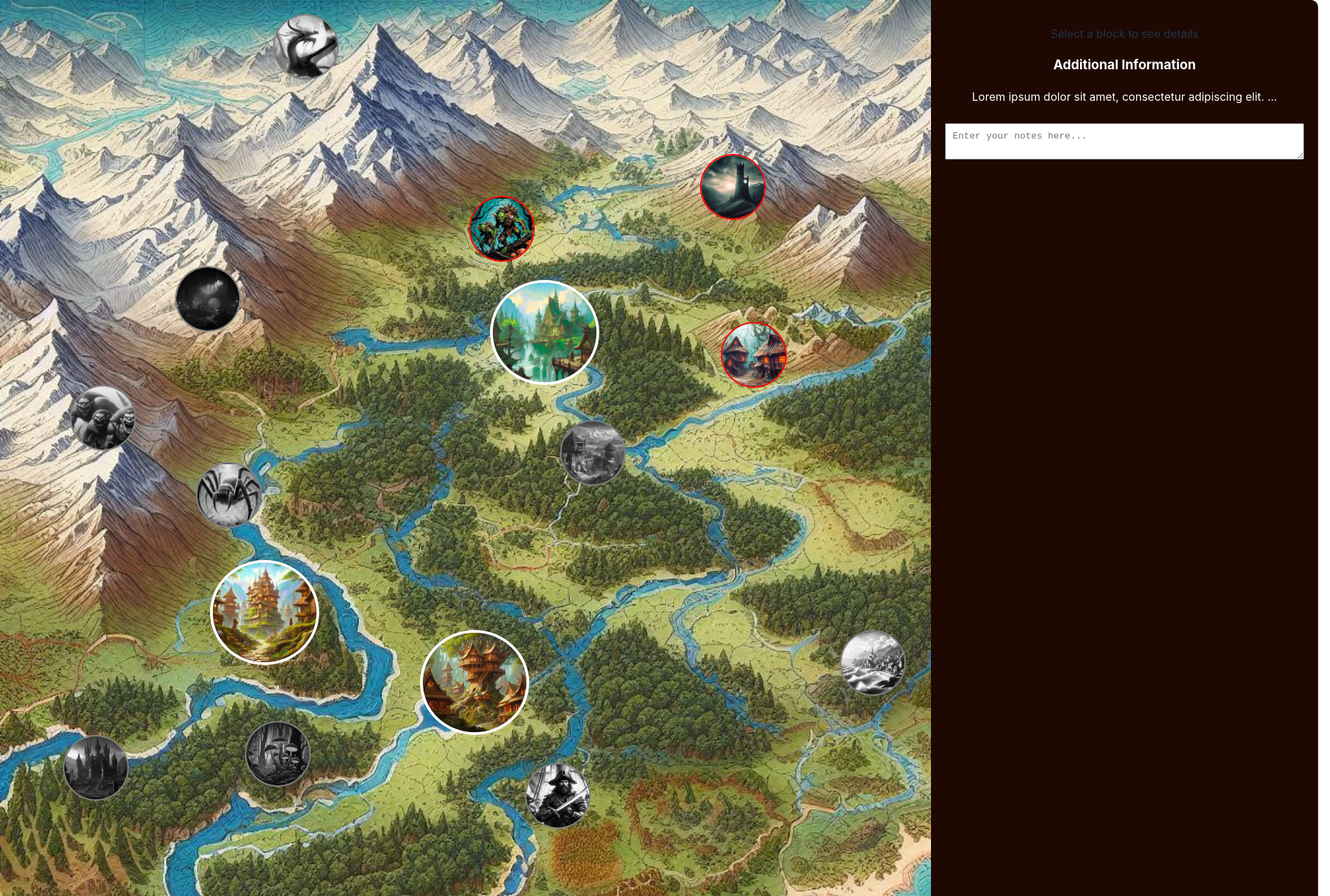
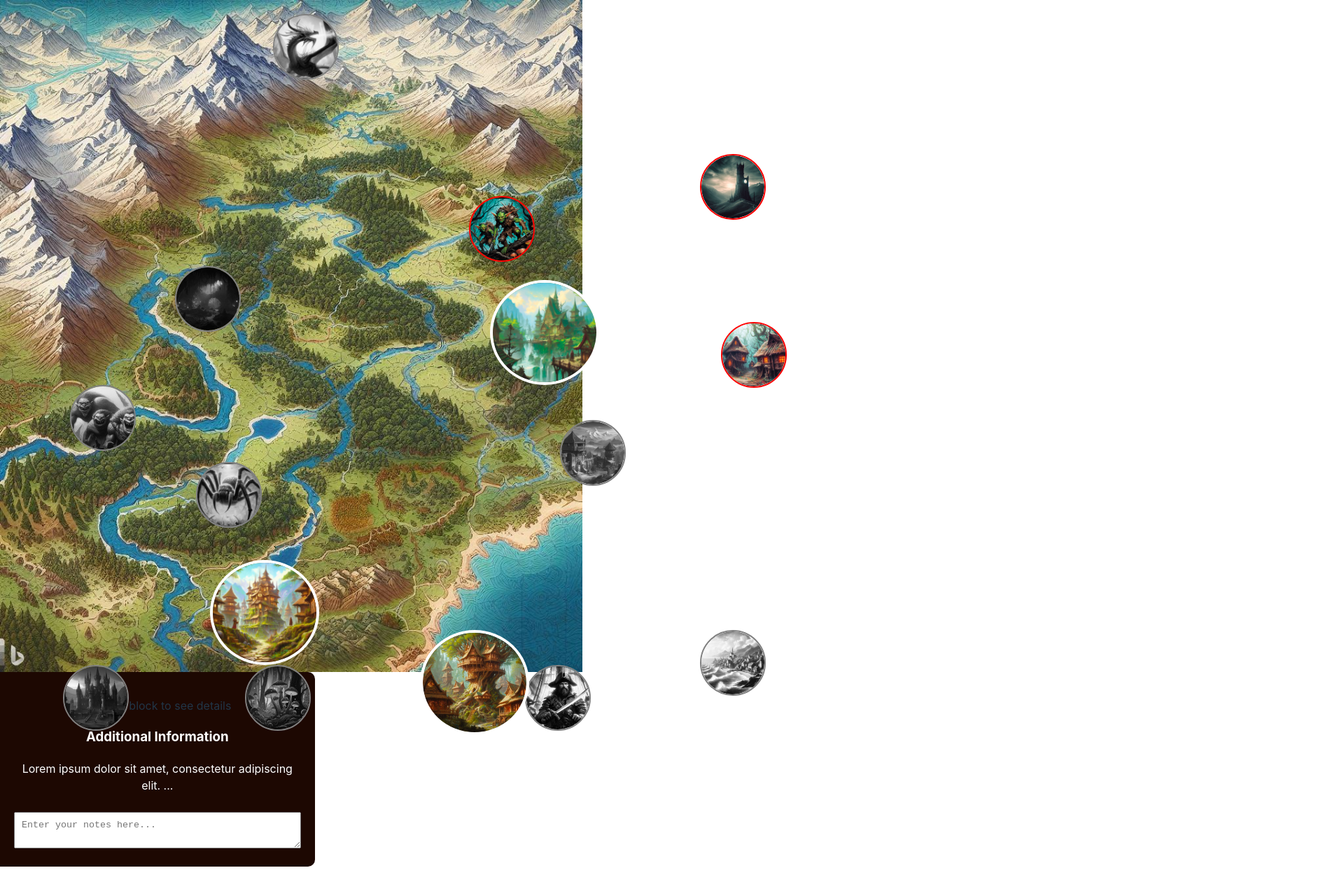
Before and after one commit to Aarwyn-Solutions/sylvan_bastion_defence_react, a React (Vite) app: page / in a window 1280 px wide. Shown: the top 1280 px of the page at 70% size, 1900 px wide, since content can reach past the window. After the commit the page ends 1238 px from the top, so only its background shows below. Built offline with nearby package versions, Linux system fonts and the light colour scheme.

Commit message:
try change

```diff
--- a/src/App.tsx
+++ b/src/App.tsx
@@ -12,7 +12,9 @@ const App: React.FC = () => {
   const appStyles: React.CSSProperties = {
     display: "flex",
     flexWrap: "wrap",
-    width: "1900px",
+    // width: "1900px",
+    width: window.innerWidth,
+    height: window.innerHeight,
   };
 
   const handleBlockClick = (info: BastionInfo | DungeonInfo) => {
--- a/src/components/Map.tsx
+++ b/src/components/Map.tsx
@@ -13,13 +13,21 @@ const Map: React.FC<MapProps> = ({ imageUrl, onBlockClick }) => {
   const mapStyles: React.CSSProperties = {
     backgroundImage: `url(${imageUrl})`,
     backgroundSize: "cover",
-    width: "100%",
-    height: "200vh",
+    // backgroundSize: "contain",
+    // width: "70%",
+    height: "120vh",
+    // height: window.innerHeight,
+    // height: window.innerHeight,
+    width: window.innerWidth,
+
+    // width: "900px",
+    // height: "900px",
+    // height: "100%",
     position: "relative",
     display: "grid",
     gridTemplateColumns: "repeat(5, 1fr)",
     gridGap: "10px",
-    flex: "0 0 70%",
+    flex: "0 0 65%",
   };
 
   const checkIndex = index => {
--- a/src/components/Menu.tsx
+++ b/src/components/Menu.tsx
@@ -13,7 +13,8 @@ const Menu: React.FC<MenuProps> = ({ selectedBlock }) => {
     backgroundColor: "#1d0802",
     padding: "20px",
     borderRadius: "0 10px 10px 0",
-    width: "27%",
+    // width: "27%",
+    width: "32%",
   };
 
   const sideMenuStyle: React.CSSProperties = {
--- a/src/index.css
+++ b/src/index.css
@@ -159,18 +159,19 @@ canvas {
 #dungeon-block-5 {
   position: absolute;
   left: 750px;
-  top: 1090px;
+  top: 950px;
 }
 
 #dungeon-block-6 {
   position: absolute;
   left: 350px;
-  top: 1030px;
+  top: 950px;
 }
 
 #dungeon-block-7 {
   position: absolute;
-  left: 1200px;
+  /* left: 1200px; */
+  left: 1000px;
   top: 900px;
 }
 
@@ -189,7 +190,7 @@ canvas {
 #dungeon-block-10 {
   position: absolute;
   left: 90px;
-  top: 1050px;
+  top: 950px;
 }
 
 #dungeon-block-11 {
```
